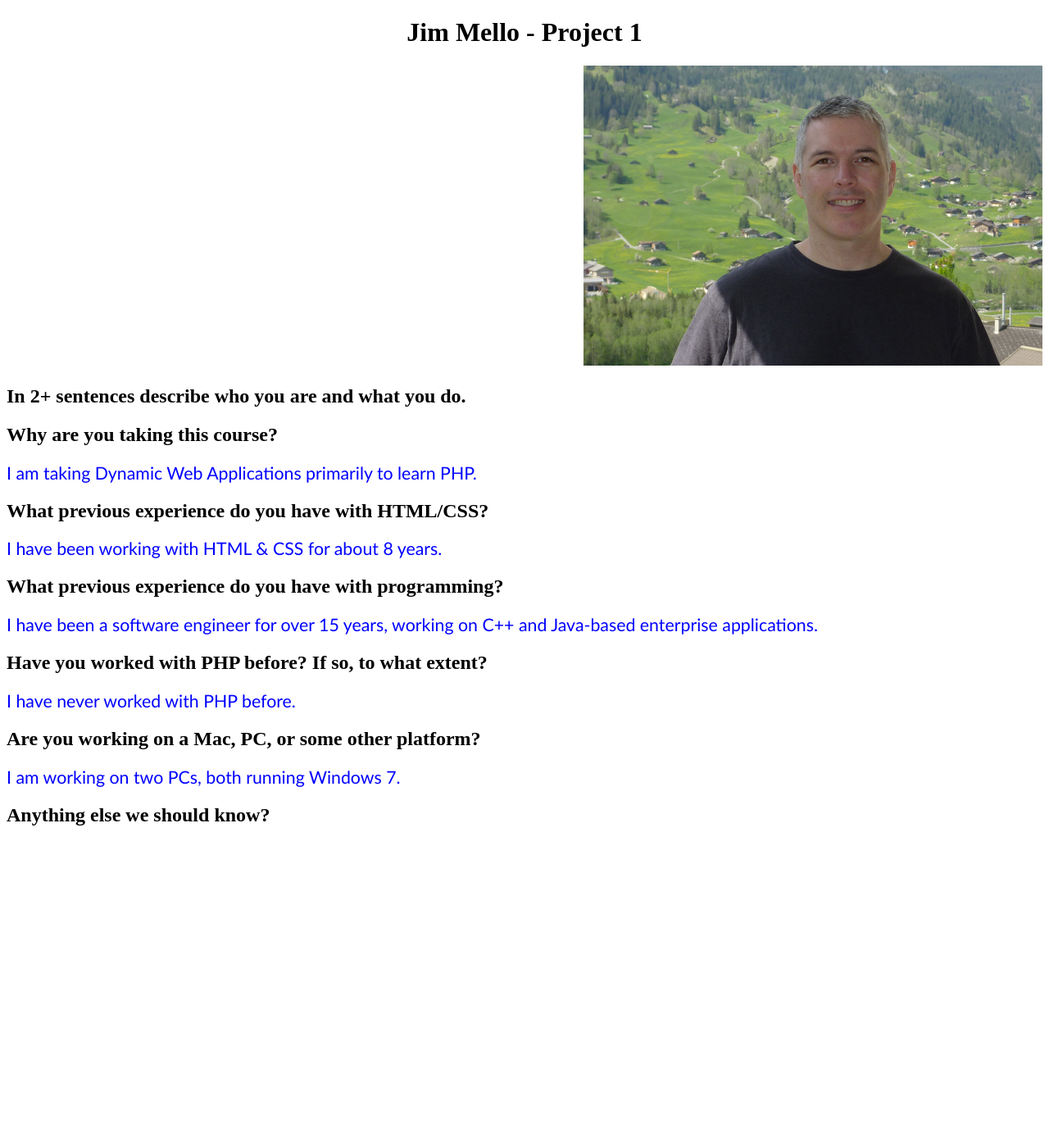
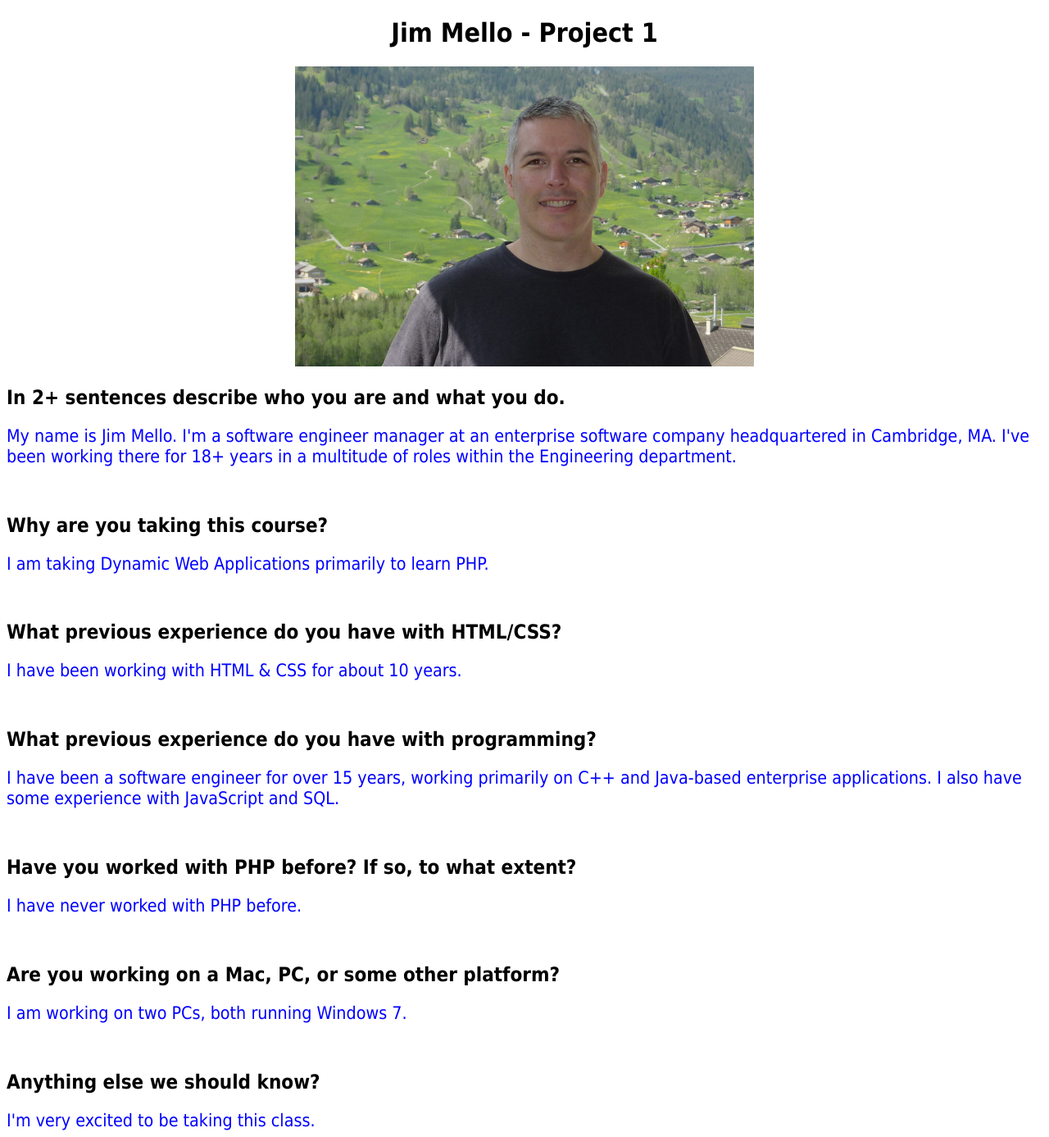
Before and after one commit to jmello26/p1, a PHP site: page / in a window 1280 px wide. Shown: the whole page at 82% size. Before the commit the page ends 1007 px from the top, so only its background shows below. Run offline with PHP 8.4, Linux system fonts and the light colour scheme.

Commit message:
More style changes, finished adding content.

```diff
--- a/index.php
+++ b/index.php
@@ -5,20 +5,25 @@
 	<title>Jim Mello - Project 1</title>
 	<style>
 		.leftdiv {
-			float:left;
-		}
-
-		.rightdiv {
-			float:right;
+			font-family:Tahoma, Geneva, sans-serif;
 			text-align:left;
 		}
 
-		h1 {
+		.centerdiv {
 			text-align:center;
 		}
 
+		h1 {
+			font-family:Tahoma, Geneva, sans-serif;
+			font-size:24pt;
+			text-align:center;
+		}
+
+		h2 {
+			font-size:18pt;
+		}
+
 		span {
-			font-family:Calibri;
 			font-size:16pt;
 			color:blue;
 		}
@@ -27,37 +32,43 @@
 
 	<body>
 		<h1>Jim Mello - Project 1</h1>
-		<div class="rightdiv">
+		<div class="centerdiv">
 			<img alt="Jim in Switzerland" src="/images/Jim.png" />
 		</div>
 		<div class="leftdiv">
 			<div>
 				<h2>In 2+ sentences describe who you are and what you do.</h2>
-				<span></span>
+				<span>My name is Jim Mello.  I'm a software engineer manager at an enterprise software company headquartered in Cambridge, MA.  I've been working there for 18+ years in a multitude of roles within the Engineering department.</span>
 			</div>
+				<br/><br/>
 			<div>
 				<h2>Why are you taking this course?</h2>
 				<span>I am taking Dynamic Web Applications primarily to learn PHP.</span>
 			</div>
+				<br/><br/>
 			<div>
 				<h2>What previous experience do you have with HTML/CSS?</h2>
-				<span>I have been working with HTML & CSS for about 8 years.</span>
+				<span>I have been working with HTML & CSS for about 10 years.</span>
 			</div>
+				<br/><br/>
 			<div>
 				<h2>What previous experience do you have with programming?</h2>
-				<span>I have been a software engineer for over 15 years, working on C++ and Java-based enterprise applications.</span>
+				<span>I have been a software engineer for over 15 years, working primarily on C++ and Java-based enterprise applications.  I also have some experience with JavaScript and SQL.</span>
 			</div>
+				<br/><br/>
 			<div>
 				<h2>Have you worked with PHP before? If so, to what extent?</h2>
 				<span>I have never worked with PHP before.</span>
 			</div>
+				<br/><br/>
 			<div>
 				<h2>Are you working on a Mac, PC, or some other platform?</h2>
 				<span> I am working on two PCs, both running Windows 7.</span>
 			</div>
+				<br/><br/>
 			<div>
 				<h2>Anything else we should know?</h2>
-				<span></span>
+				<span>I'm very excited to be taking this class.</span>
 			</div>
 		</div>
 	</body>
```
Also changed, not shown: README.md.
